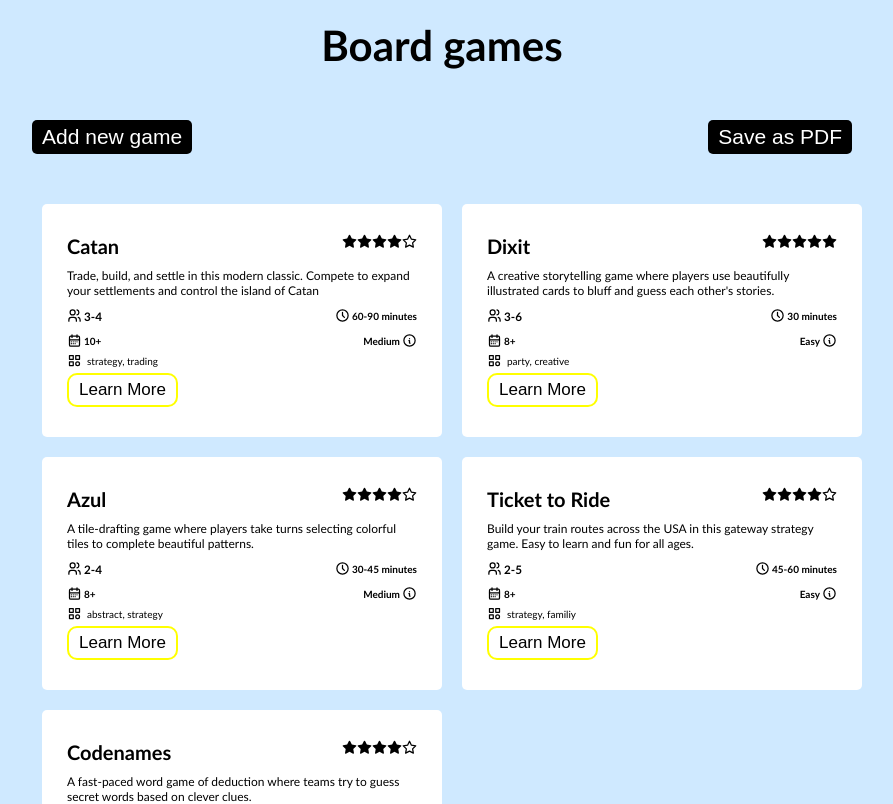
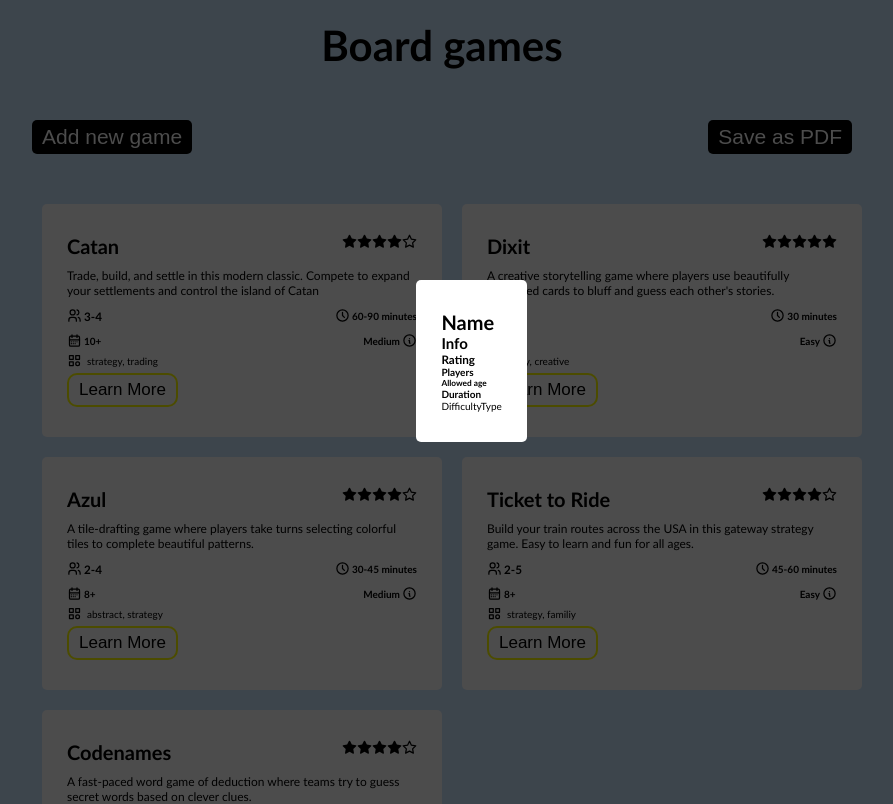
Before and after one commit to bernardkrehula/React-board-games, a React (Vite) app in the folder my-app/: page / in a window 1280 px wide. Shown: the top 804 px of the page, without its empty margins (198-1091 px from the left). Built offline with nearby package versions, Linux system fonts and the light colour scheme.

Commit message:
Create form

```diff
--- a/my-app/src/App.jsx
+++ b/my-app/src/App.jsx
@@ -3,6 +3,7 @@
 import SingleGame from './Game'
 import Btn from './Btn'
 import games from './games'
+import NewGame from './NewGame'
 
 function App() {
   const [ getGames, setGames ] = useState(games);
@@ -26,6 +27,7 @@
             )
           })}
         </ul>
+        <NewGame />
       </div>
     </>
   )
--- a/my-app/src/NewGame.css
+++ b/my-app/src/NewGame.css
@@ -0,0 +1,10 @@
+.new-game-comp {
+    position: absolute;
+    z-index: 2;
+    top: 35%;
+    left: 48%;
+    background-color: white;
+    box-shadow: 0px 0px 0px 1000px rgb(0, 0, 0, 0.7);
+    padding: 30px 25px;
+    border-radius: 5px;
+}
--- a/my-app/src/NewGame.jsx
+++ b/my-app/src/NewGame.jsx
@@ -4,9 +4,16 @@
 
     return(
         <>
-            <div className="game">
-
-            </div>
+            <form className="new-game-comp">
+                <h1>Name</h1>
+                <h2>Info</h2>
+                <h3>Rating</h3>
+                <h4>Players</h4>
+                <h5>Allowed age</h5>
+                <h6>Duration</h6>
+                <span>Difficulty</span>
+                <span>Type</span>
+            </form>
         </>
     )
 
```
Also changed, not shown: my-app/src/Game.jsx (+2 -9 lines).
